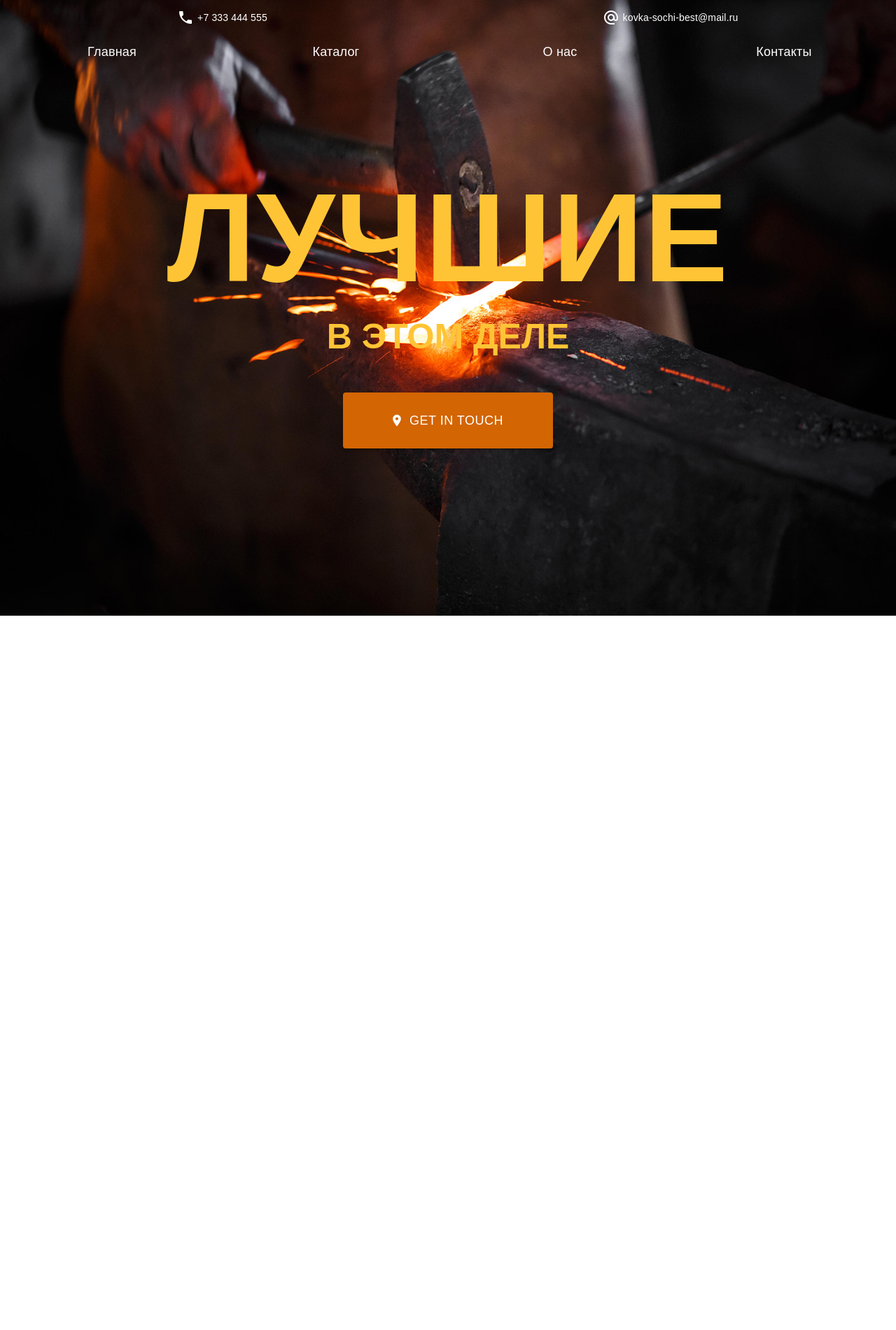
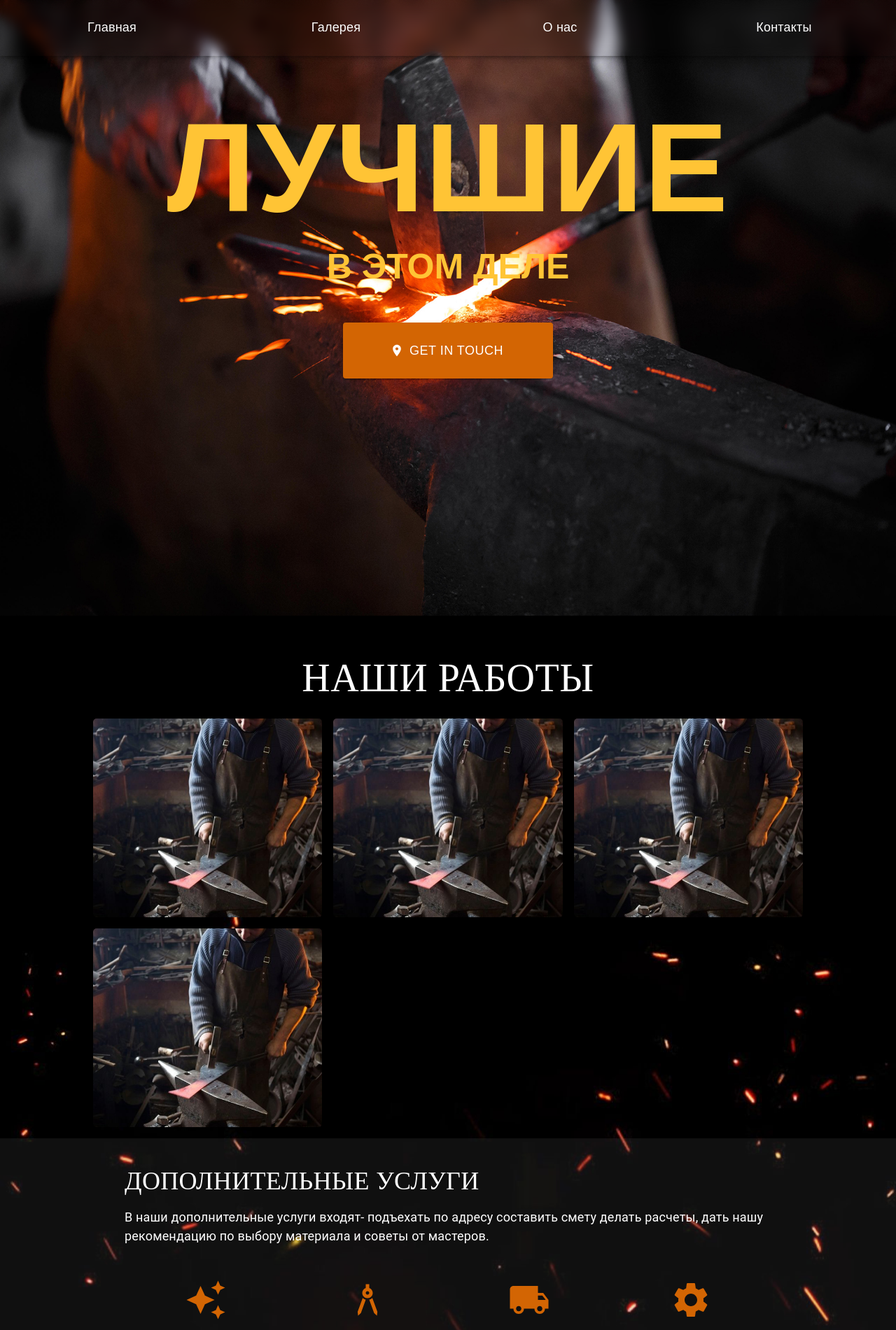
Before and after one commit to Mayis/kovka-sochi, a Next.js app: page / in a window 1280 px wide. Shown: the top 1901 px of the page at 70% size. Before the commit the page ends 880 px from the top, so only its background shows below. Built offline with nearby package versions, Linux system fonts and the light colour scheme.

Commit message:
feat: :sparkles: create other service part ,some style to be changed

```diff
--- /dev/null
+++ b/components/Gallery.tsx
@@ -0,0 +1,51 @@
+import React from "react";
+
+import { Grid } from "@mui/material";
+import Subtitle from "./custom/Subtitle";
+import { Item } from "./custom/styledComponents";
+
+function Gallery() {
+  return (
+    <Grid container justifyContent="center" p={4}>
+      <Grid item xs={12} pt={3} pb={3}>
+        <Item>
+          <Subtitle title="НАШИ РАБОТЫ" />
+        </Item>
+      </Grid>
+      <Grid item xs={8} sm={10}>
+        <Grid container spacing={2}>
+          <Grid item xs={12} sm={6} md={4} height={{ xs: 250, sm: 300 }}>
+            <img
+              src="/images/gallery/example.jpg"
+              alt="example"
+              style={{ width: "100%", height: "100%", objectFit: "cover", borderRadius: 5 }}
+            />
+          </Grid>
+          <Grid item xs={12} sm={6} md={4} height={{ xs: 250, sm: 300 }}>
+            <img
+              src="/images/gallery/example.jpg"
+              alt="example"
+              style={{ width: "100%", height: "100%", objectFit: "cover", borderRadius: 5 }}
+            />
+          </Grid>
+          <Grid item xs={12} sm={6} md={4} height={{ xs: 250, sm: 300 }}>
+            <img
+              src="/images/gallery/example.jpg"
+              alt="example"
+              style={{ width: "100%", height: "100%", objectFit: "cover", borderRadius: 5 }}
+            />
+          </Grid>
+          <Grid item xs={12} sm={6} md={4} height={{ xs: 250, sm: 300 }}>
+            <img
+              src="/images/gallery/example.jpg"
+              alt="example"
+              style={{ width: "100%", height: "100%", objectFit: "cover", borderRadius: 5 }}
+            />
+          </Grid>
+        </Grid>
+      </Grid>
+    </Grid>
+  );
+}
+
+export default Gallery;
--- a/components/HeadContact.tsx
+++ /dev/null
@@ -1,39 +0,0 @@
-import React from "react";
-
-//components
-import { Grid, Typography } from "@mui/material";
-import { Item } from "./custom/styledComponents";
-
-// icons
-import Phone from "@mui/icons-material/LocalPhone";
-import Email from "@mui/icons-material/AlternateEmail";
-
-const headCont = {
-  phone: "+7 333 444 555",
-  email: "kovka-sochi-best@mail.ru"
-};
-function HeadContact() {
-  const { phone, email } = headCont;
-  return (
-    <Grid container alignItems="center" sx={{ height: 50, background: "transparent", zIndex: 1 }}>
-      <Grid item xs={6}>
-        <Item>
-          <Phone color="warning" />
-          <Typography variant="body2" sx={{ fontSize: { xs: 10, sm: 14 }, padding: "0px 5px" }}>
-            {phone}
-          </Typography>
-        </Item>
-      </Grid>
-      <Grid item xs={6}>
-        <Item>
-          <Email color="warning" />
-          <Typography variant="body2" sx={{ fontSize: { xs: 10, sm: 14 }, padding: "0px 5px" }}>
-            {email}
-          </Typography>
-        </Item>
-      </Grid>
-    </Grid>
-  );
-}
-
-export default HeadContact;
--- a/components/Header.tsx
+++ b/components/Header.tsx
@@ -1,18 +1,14 @@
-import { Grid, Typography } from "@mui/material";
+import { Grid, Typography, AppBar } from "@mui/material";
 import React from "react";
 import { Item } from "./custom/styledComponents";
-import HeadContact from "./HeadContact";
 
-const menu = ["Главная", "Каталог", "О нас", "Контакты"];
+const menu = ["Главная", "Галерея", "О нас", "Контакты"];
 
 function Header() {
   return (
-    <>
-      <HeadContact />
-      <Grid
-        container
-        alignContent="center"
-        sx={{ height: 50, background: "transparent", position: "sticky", top: 0, zIndex: 1 }}>
+    <AppBar
+      sx={{ background: "transparent", backdropFilter: "blur(8px)", height: { xs: 60, sm: 80 } }}>
+      <Grid container alignContent="center" height={1}>
         {menu.map((item) => (
           <Grid item xs={3} key={item}>
             <Item>
@@ -23,7 +19,7 @@ function Header() {
           </Grid>
         ))}
       </Grid>
-    </>
+    </AppBar>
   );
 }
 
--- /dev/null
+++ b/components/MoreService.tsx
@@ -0,0 +1,84 @@
+import React from "react";
+
+// components
+import { Grid, Typography, Icon } from "@mui/material";
+import { Item } from "./custom/styledComponents";
+
+// icons
+import SettingsIcon from "@mui/icons-material/Settings";
+import RecomendationIcon from "@mui/icons-material/AutoAwesome";
+import LocalShippingIcon from "@mui/icons-material/LocalShipping";
+import ArchitectureIcon from "@mui/icons-material/Architecture";
+
+function MoreService() {
+  return (
+    <Grid
+      container
+      justifyContent="center"
+      p={3}
+      rowSpacing={2}
+      sx={{ background: "rgb(128 128 128 / 12%)" }}>
+      <Grid item xs={10} sm={9}>
+        <Typography variant="subtitle1" color="#FFF" sx={{ fontSize: { xs: 20, sm: 28, md: 36 } }}>
+          ДОПОЛНИТЕЛЬНЫЕ УСЛУГИ
+        </Typography>
+      </Grid>
+      <Grid item xs={10} sm={9}>
+        <Grid container rowSpacing={3}>
+          <Grid item xs={12}>
+            <Typography variant="body1" color="#FFF" sx={{ fontSize: { xs: 14, sm: 16, md: 18 } }}>
+              В наши дополнительные услуги входят- подъехать по адресу составить смету делать
+              расчеты, дать нашу рекомендацию по выбору материала и советы от мастеров.
+            </Typography>
+          </Grid>
+          <Grid item xs={12}>
+            <Grid container>
+              <Grid item xs={12} sm={6} md={3} p={2}>
+                <Item sx={{ flexDirection: "column" }}>
+                  <Icon color="primary" sx={{ height: 60, width: 60, padding: 1 }}>
+                    <RecomendationIcon sx={{ fontSize: 60 }} />
+                  </Icon>
+                  <Typography color="#FFF" sx={{ fontSize: 20 }}>
+                    Рекомендация
+                  </Typography>
+                </Item>
+              </Grid>
+              <Grid item xs={12} sm={6} md={3} p={2}>
+                <Item sx={{ flexDirection: "column" }}>
+                  <Icon color="primary" sx={{ height: 60, width: 60, padding: 1 }}>
+                    <ArchitectureIcon sx={{ fontSize: 60 }} />
+                  </Icon>
+                  <Typography color="#FFF" sx={{ fontSize: 20 }}>
+                    Проектирования
+                  </Typography>
+                </Item>
+              </Grid>
+              <Grid item xs={12} sm={6} md={3} p={2}>
+                <Item sx={{ flexDirection: "column" }}>
+                  <Icon color="primary" sx={{ height: 60, width: 60, padding: 1 }}>
+                    <LocalShippingIcon sx={{ fontSize: 60 }} />
+                  </Icon>
+                  <Typography color="#FFF" sx={{ fontSize: 20 }}>
+                    Доставка
+                  </Typography>
+                </Item>
+              </Grid>
+              <Grid item xs={12} sm={6} md={3} p={2}>
+                <Item sx={{ flexDirection: "column" }}>
+                  <Icon color="primary" sx={{ height: 60, width: 60, padding: 1 }}>
+                    <SettingsIcon sx={{ fontSize: 60 }} />
+                  </Icon>
+                  <Typography color="#FFF" sx={{ fontSize: 20 }}>
+                    Установка
+                  </Typography>
+                </Item>
+              </Grid>
+            </Grid>
+          </Grid>
+        </Grid>
+      </Grid>
+    </Grid>
+  );
+}
+
+export default MoreService;
--- /dev/null
+++ b/components/Other.tsx
@@ -0,0 +1,23 @@
+import React from "react";
+
+// components
+import Gallery from "./Gallery";
+import MoreService from "./MoreService";
+
+function Other() {
+  return (
+    <div
+      style={{
+        width: "100%",
+        backgroundImage: "url(/images/full-back.jpg)",
+        backgroundSize: "cover",
+        backgroundPosition: "center",
+        backgroundAttachment: "fixed"
+      }}>
+      <Gallery />
+      <MoreService />
+    </div>
+  );
+}
+
+export default Other;
--- a/components/Welcome.tsx
+++ b/components/Welcome.tsx
@@ -1,55 +1,18 @@
-import React from "react";
-
-// components
-import { Box, Button, Grid, Typography } from "@mui/material";
-import { Item } from "./custom/styledComponents";
-
-//icons
-import PlaceIcon from "@mui/icons-material/Place";
-
-const welcomeText = {
-  best: "ЛУЧШИЕ",
-  work: "В ЭТОМ ДЕЛЕ"
-};
+import { Box } from "@mui/material";
+import WelcomeText from "./WelcomeText";
 function Welcome() {
-  const { best, work } = welcomeText;
   return (
-    <Grid container height={{ xs: "70vh", md: "80vh" }} alignItems={"center"}>
-      <Grid item container xs={12} spacing={10}>
-        <Grid item xs={12}>
-          <Item sx={{ flexDirection: "column" }}>
-            <Typography
-              color="secondary"
-              variant="subtitle2"
-              sx={{ fontSize: { xs: 60, sm: 100, md: 120, lg: 180 } }}>
-              {best}
-            </Typography>
-            <Typography
-              color="secondary"
-              variant="h1"
-              sx={{ fontSize: { xs: 25, sm: 30, md: 50 } }}>
-              {work}
-            </Typography>
-          </Item>
-        </Grid>
-        <Grid item xs={12}>
-          <Item>
-            <Button
-              startIcon={<PlaceIcon />}
-              variant="contained"
-              sx={{
-                width: { xs: 150, sm: 200, md: 300 },
-                height: { xs: 50, sm: 80 },
-                fontSize: { xs: 12, sm: 18 },
-                fontFamily: "Jura, sans-serif"
-              }}>
-              get in touch
-            </Button>
-          </Item>
-        </Grid>
-      </Grid>
-    </Grid>
+    <Box
+      sx={{
+        width: "100%",
+        height: { xs: "90vh", sm: "110vh" },
+        backgroundImage: "url(/images/main-back.jpg)",
+        backgroundSize: "cover",
+        backgroundPosition: "center",
+        backgroundAttachment: "fixed"
+      }}>
+      <WelcomeText />
+    </Box>
   );
 }
-
 export default Welcome;
--- /dev/null
+++ b/components/WelcomeText.tsx
@@ -0,0 +1,55 @@
+import React from "react";
+
+// components
+import { Box, Button, Grid, Typography } from "@mui/material";
+import { Item } from "./custom/styledComponents";
+
+//icons
+import PlaceIcon from "@mui/icons-material/Place";
+
+const welcomeTxt = {
+  best: "ЛУЧШИЕ",
+  work: "В ЭТОМ ДЕЛЕ"
+};
+function WelcomeText() {
+  const { best, work } = welcomeTxt;
+  return (
+    <Grid container height={{ xs: "70vh", md: "80vh" }} alignItems={"center"}>
+      <Grid item container xs={12} spacing={10}>
+        <Grid item xs={12}>
+          <Item sx={{ flexDirection: "column" }}>
+            <Typography
+              color="secondary"
+              variant="subtitle2"
+              sx={{ fontSize: { xs: 60, sm: 100, md: 120, lg: 180 } }}>
+              {best}
+            </Typography>
+            <Typography
+              color="secondary"
+              variant="h1"
+              sx={{ fontSize: { xs: 25, sm: 30, md: 50 } }}>
+              {work}
+            </Typography>
+          </Item>
+        </Grid>
+        <Grid item xs={12}>
+          <Item>
+            <Button
+              startIcon={<PlaceIcon />}
+              variant="contained"
+              sx={{
+                width: { xs: 150, sm: 200, md: 300 },
+                height: { xs: 50, sm: 80 },
+                fontSize: { xs: 12, sm: 18 },
+                fontFamily: "Jura, sans-serif"
+              }}>
+              get in touch
+            </Button>
+          </Item>
+        </Grid>
+      </Grid>
+    </Grid>
+  );
+}
+
+export default WelcomeText;
--- /dev/null
+++ b/components/custom/Subtitle.tsx
@@ -0,0 +1,19 @@
+import React from "react";
+
+// components
+import { Typography } from "@mui/material";
+
+interface Props {
+  title: string;
+}
+function Subtitle({ title }: Props) {
+  return (
+    <Typography
+      variant="subtitle1"
+      sx={{ color: "#FFF", fontSize: { xs: 34, sm: 40, md: 46, lg: 56 } }}>
+      {title}
+    </Typography>
+  );
+}
+
+export default Subtitle;
--- a/pages/index.tsx
+++ b/pages/index.tsx
@@ -1,21 +1,16 @@
 import type { NextPage } from "next";
+
 import Welcome from "../components/Welcome";
+import Other from "../components/Other";
 import Header from "../components/Header";
-import { Box } from "@mui/material";
 
 const Home: NextPage = () => {
   return (
-    <Box
-      sx={{
-        width: "100%",
-        height: "110vh",
-        backgroundImage: "url(/images/main-back.jpg)",
-        backgroundSize: "cover",
-        backgroundAttachment: "fixed"
-      }}>
+    <>
       <Header />
       <Welcome />
-    </Box>
+      <Other />
+    </>
   );
 };
 
--- a/util/Theme.tsx
+++ b/util/Theme.tsx
@@ -29,18 +29,20 @@ export const theme = () => {
     typography: {
       body1: {
         fontSize: 16,
-        fontFamily: "Roboto"
+        fontFamily: "Roboto",
+        color: "#FFF"
       },
       body2: {
         fontSize: 18,
         fontFamily: "Space Grotesk,sans-serif",
-        color: "white",
+        color: "#FFF",
         cursor: "pointer"
       },
       subtitle1: {
         fontSize: 24,
         fontFamily: "Acadian",
-        lineHeight: 1.2
+        lineHeight: 1.2,
+        color: "#FFF"
       },
       subtitle2: {
         fontSize: 180,
```
Also changed, not shown: public/images/gallery/example.jpg (added).
